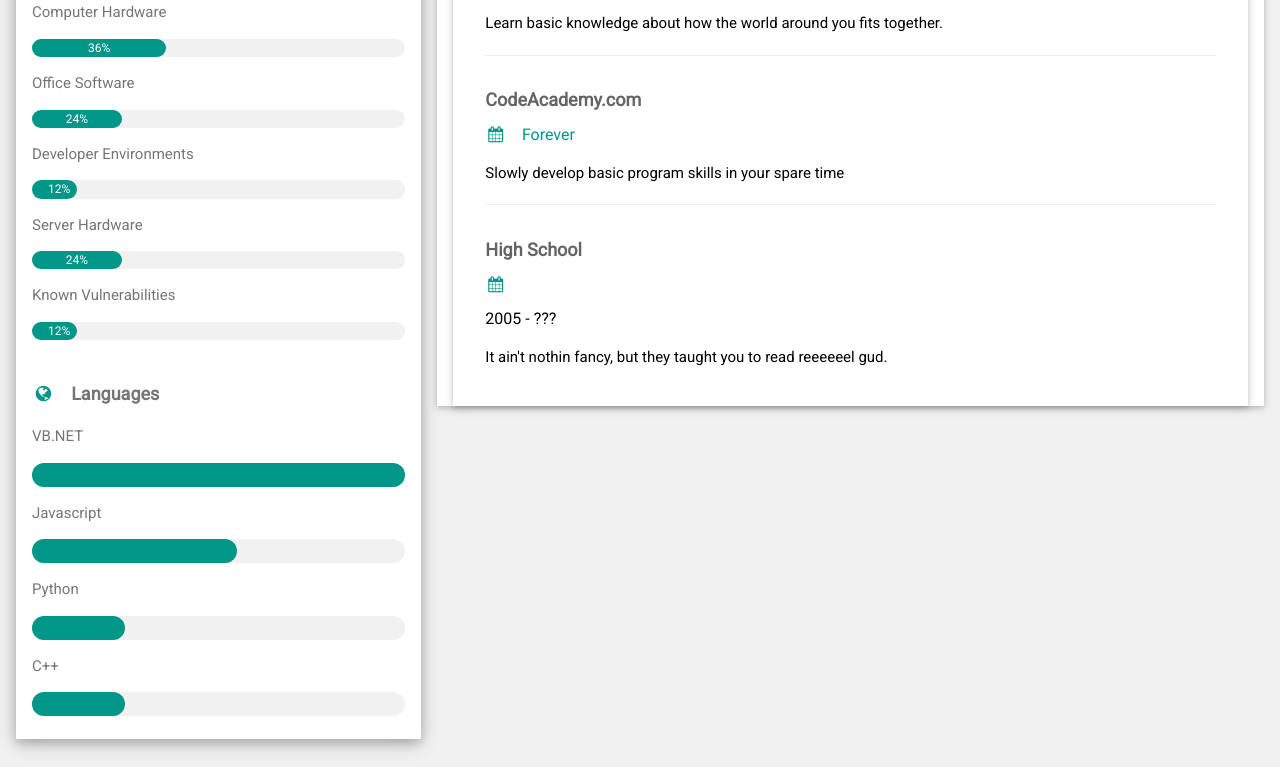
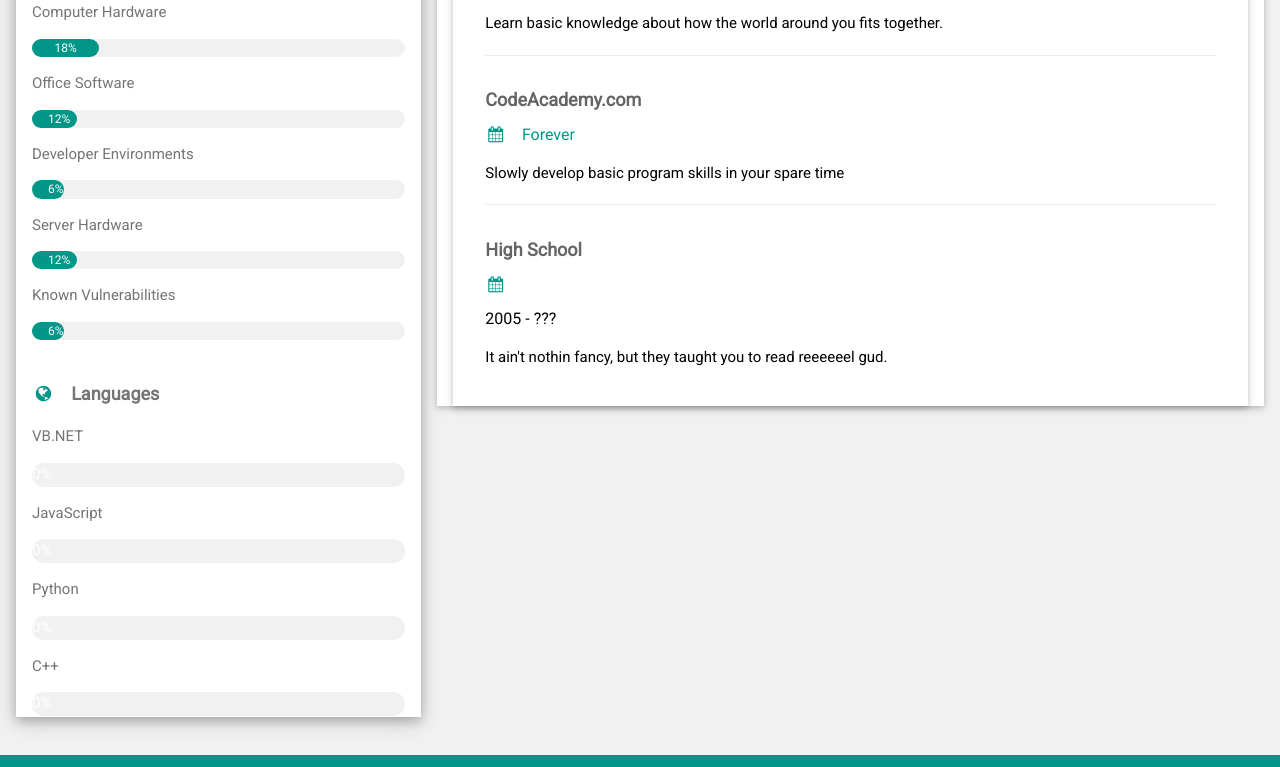
Before and after one commit to jacklatrobe/idle-hacker, a plain HTML site: page index.html in a window 1280 px wide. Shown: the part 434-1201 px from the top of the page. Drawn offline with nearby package versions, Linux system fonts and the light colour scheme.

Commit message:
Dynamic languages block

```diff
--- a/idle-hacker.js
+++ b/idle-hacker.js
@@ -3,8 +3,8 @@
 
 /* define the logging framework */
 const LoggingLevel = {
-    INFO : 0,
-    WARN : 1,
+    INFO: 0,
+    WARN: 1,
     ERROR: 2,
     get INFO() {
         return {
@@ -41,19 +41,19 @@ const education = {
         "title": "Wikipedia.org",
         "desc": "Learn basic knowledge about how the world around you fits together.",
         "date": "Forever",
-        "skills" : ["electronics","computer_hardware", "office_software"]
+        "skills": ["electronics", "computer_hardware", "office_software"]
     },
     "codeacademy": {
         "title": "CodeAcademy.com",
         "desc": "Slowly develop basic program skills in your spare time",
         "date": "Forever",
-        "skills" : ["computer_hardware", "developer_environments", "server_hardware"]
+        "skills": ["computer_hardware", "developer_environments", "server_hardware"]
     },
     "high_school": {
         "title": "High School",
         "desc": "It ain't nothin fancy, but they taught you to read reeeeeel gud.",
         "date": "2005 - ???",
-        "skills" : ["computer_hardware","server_hardware", "office_software", "known_vulnerabilities"]
+        "skills": ["computer_hardware", "server_hardware", "office_software", "known_vulnerabilities"]
     }
 };
 
@@ -152,27 +152,21 @@ var gameLoop = function () {
                 gameLog(course_skill + " is 100, not increasing", LoggingLevel.INFO);
             }
         }
-      }
+    }
 
-    /* handle education change */
-    gameLog("Doing education change", LoggingLevel.INFO);
-    for (var course in education) {
-        course_details = education[course];
-        gameLog(course_details.title + " increases " + course_details.skills, LoggingLevel.INFO);
-        for (var i = 0; i < course_details.skills.length; i++) {
-            course_skill = course_details.skills[i];
-            gameLog("Checking " + course_skill, LoggingLevel.INFO);
-            if (skills[course_skill].progress < 100) {
-                gameLog(course_skill + " is less than 100, increasing", LoggingLevel.INFO);
-                skills[course_skill].progress = skills[course_skill].progress + 1
-                document.getElementById('skill-bar-' + course_skill).style = "width:" + skills[course_skill].progress + "%";
-                document.getElementById('skill-number-' + course_skill).innerHTML = skills[course_skill].progress + "%";
-            }
-            else {
-                gameLog(course_skill + " is 100, not increasing", LoggingLevel.INFO);
-            }
-        }
-      }
+    /* handle language change */
+    gameLog("Doing language change", LoggingLevel.INFO);
+    var innerHTML = "";
+    for (language in languages) {
+        lang_details = languages[language];
+        gameLog("Updating " + lang_details.title, LoggingLevel.INFO);
+        innerHTML = innerHTML + '<p>' + lang_details.title + '</p>';
+        innerHTML = innerHTML + '<div class="w3-light-grey w3-round-xlarge">';
+        innerHTML = innerHTML + '<div class="w3-round-xlarge w3-teal" style="height:24px;width:' + lang_details.progress + '%">';
+        innerHTML = innerHTML + '<div class="w3-center w3-text-white">' + lang_details.progress + '%</div>';
+        innerHTML = innerHTML + '</div></div>';
+    }
+    document.getElementById('language-box').innerHTML = innerHTML;
 
     setTimeout(gameLoop, 1000);
 };
@@ -194,5 +188,5 @@ var current_job = jobs.line_cook;
 var logLevel = LoggingLevel.WARN;
 
 gameLog("Welcome to IDLE HACKER V0.1 - jack@latrobe.group");
-
 gameLoop();
+//TODO - gameLoopPhase2() - What happens when you reach the limits of a single human hacker?
--- a/index.html
+++ b/index.html
@@ -3,6 +3,7 @@
 <html>
 
 <!-- Head + Styling -->
+
 <head>
     <title>IDLE HACKER - V0.1 - jack@latrobe.group</title>
     <meta charset="UTF-8">
@@ -39,7 +40,9 @@
                     <div class="w3-container">
                         <p><i class="fa fa-briefcase fa-fw w3-margin-right w3-large w3-text-teal"></i>L33T H4X0R</p>
                         <p><i class="fa fa-home fa-fw w3-margin-right w3-large w3-text-teal"></i>Melbourne, AUS</p>
-                        <p><i class="fa fa-envelope fa-fw w3-margin-right w3-large w3-text-teal"></i>sucked_in@protonmail.com</p>
+                        <p><i
+                                class="fa fa-envelope fa-fw w3-margin-right w3-large w3-text-teal"></i>sucked_in@protonmail.com
+                        </p>
                         <p><i class="fa fa-phone fa-fw w3-margin-right w3-large w3-text-teal"></i>0488 841 300</p>
                         <br>
                         <p id="cash_line"></p>
@@ -51,37 +54,43 @@
                                     class="fa fa-asterisk fa-fw w3-margin-right w3-text-teal"></i>Skills</b></p>
                         <p>Electronics</p>
                         <div class="w3-light-grey w3-round-xlarge w3-small">
-                            <div id="skill-bar-electronics" class="w3-container w3-center w3-round-xlarge w3-teal" style="width:90%">
+                            <div id="skill-bar-electronics" class="w3-container w3-center w3-round-xlarge w3-teal"
+                                style="width:90%">
                                 <div id="skill-number-electronics" class="w3-center w3-text-white">90%</div>
                             </div>
                         </div>
                         <p>Computer Hardware</p>
                         <div class="w3-light-grey w3-round-xlarge w3-small">
-                            <div id="skill-bar-computer_hardware" class="w3-container w3-center w3-round-xlarge w3-teal" style="width:90%">
+                            <div id="skill-bar-computer_hardware" class="w3-container w3-center w3-round-xlarge w3-teal"
+                                style="width:90%">
                                 <div id="skill-number-computer_hardware" class="w3-center w3-text-white">90%</div>
                             </div>
                         </div>
                         <p>Office Software</p>
                         <div class="w3-light-grey w3-round-xlarge w3-small">
-                            <div id="skill-bar-office_software" class="w3-container w3-center w3-round-xlarge w3-teal" style="width:90%">
+                            <div id="skill-bar-office_software" class="w3-container w3-center w3-round-xlarge w3-teal"
+                                style="width:90%">
                                 <div id="skill-number-office_software" class="w3-center w3-text-white">90%</div>
                             </div>
                         </div>
                         <p>Developer Environments</p>
                         <div class="w3-light-grey w3-round-xlarge w3-small">
-                            <div id="skill-bar-developer_environments" class="w3-container w3-center w3-round-xlarge w3-teal" style="width:90%">
+                            <div id="skill-bar-developer_environments"
+                                class="w3-container w3-center w3-round-xlarge w3-teal" style="width:90%">
                                 <div id="skill-number-developer_environments" class="w3-center w3-text-white">90%</div>
                             </div>
                         </div>
                         <p>Server Hardware</p>
                         <div class="w3-light-grey w3-round-xlarge w3-small">
-                            <div id="skill-bar-server_hardware" class="w3-container w3-center w3-round-xlarge w3-teal" style="width:90%">
+                            <div id="skill-bar-server_hardware" class="w3-container w3-center w3-round-xlarge w3-teal"
+                                style="width:90%">
                                 <div id="skill-number-server_hardware" class="w3-center w3-text-white">90%</div>
                             </div>
                         </div>
                         <p>Known Vulnerabilities</p>
                         <div class="w3-light-grey w3-round-xlarge w3-small">
-                            <div id="skill-bar-known_vulnerabilities" class="w3-container w3-center w3-round-xlarge w3-teal" style="width:90%">
+                            <div id="skill-bar-known_vulnerabilities"
+                                class="w3-container w3-center w3-round-xlarge w3-teal" style="width:90%">
                                 <div id="skill-number-known_vulnerabilities" class="w3-center w3-text-white">90%</div>
                             </div>
                         </div>
@@ -90,23 +99,9 @@
                         <!-- Programming Languages Section -->
                         <p class="w3-large w3-text-theme"><b><i
                                     class="fa fa-globe fa-fw w3-margin-right w3-text-teal"></i>Languages</b></p>
-                        <p>VB.NET</p>
-                        <div class="w3-light-grey w3-round-xlarge">
-                            <div class="w3-round-xlarge w3-teal" style="height:24px;width:100%"></div>
+                        <div id="language-box">
+
                         </div>
-                        <p>Javascript</p>
-                        <div class="w3-light-grey w3-round-xlarge">
-                            <div class="w3-round-xlarge w3-teal" style="height:24px;width:55%"></div>
-                        </div>
-                        <p>Python</p>
-                        <div class="w3-light-grey w3-round-xlarge">
-                            <div class="w3-round-xlarge w3-teal" style="height:24px;width:25%"></div>
-                        </div>
-                        <p>C++</p>
-                        <div class="w3-light-grey w3-round-xlarge">
-                            <div class="w3-round-xlarge w3-teal" style="height:24px;width:25%"></div>
-                        </div>
-                        <br>
                     </div>
                 </div><br>
 
@@ -134,7 +129,8 @@
                     <!-- Education Section -->
                     <div class="w3-container w3-card w3-white">
                         <h2 class="w3-text-grey w3-padding-16"><i
-                            class="fa fa-certificate fa-fw w3-margin-right w3-xxlarge w3-text-teal"></i>Education</h2>
+                                class="fa fa-certificate fa-fw w3-margin-right w3-xxlarge w3-text-teal"></i>Education
+                        </h2>
                         <div class="w3-container">
                             <h5 class="w3-opacity"><b>Wikipedia.org</b></h5>
                             <h6 class="w3-text-teal"><i class="fa fa-calendar fa-fw w3-margin-right"></i>Forever</h6>
@@ -149,7 +145,8 @@
                         </div>
                         <div class="w3-container">
                             <h5 class="w3-opacity"><b>High School</b></h5>
-                        <h6 class="w3-text-teal"><i class="fa fa-calendar fa-fw w3-margin-right"></i></h6><h6>2005 - ???</h6>
+                            <h6 class="w3-text-teal"><i class="fa fa-calendar fa-fw w3-margin-right"></i></h6>
+                            <h6>2005 - ???</h6>
                             <p>It ain't nothin fancy, but they taught you to read reeeeeel gud.</p><br>
                         </div>
                     </div>
@@ -167,7 +164,8 @@
         <footer class="w3-container w3-teal w3-center w3-margin-top">
             <p>Find me on social media.</p>
             <a href="https://www.instagram.com/the.latrobe.group/"><i class="fa fa-instagram w3-hover-opacity"></i></a>
-        <a href="https://www.linkedin.com/company/latrobe-consulting-group/"><i class="fa fa-linkedin w3-hover-opacity"></i></a>
+            <a href="https://www.linkedin.com/company/latrobe-consulting-group/"><i
+                    class="fa fa-linkedin w3-hover-opacity"></i></a>
             <a href="https://latrobe.group/"><i class="fa fa-share w3-hover-opacity"></i></a>
             <p>Powered by <a href="https://www.w3schools.com/w3css/default.asp" target="_blank">w3.css</a></p>
         </footer>
```
Also changed, not shown: 2 other files. Lines whose indentation alone changed are shown as unchanged.
